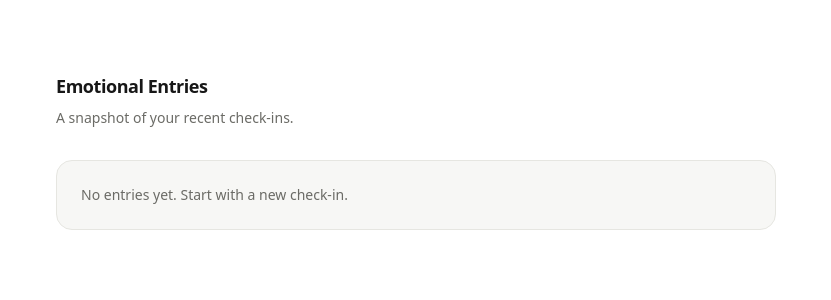
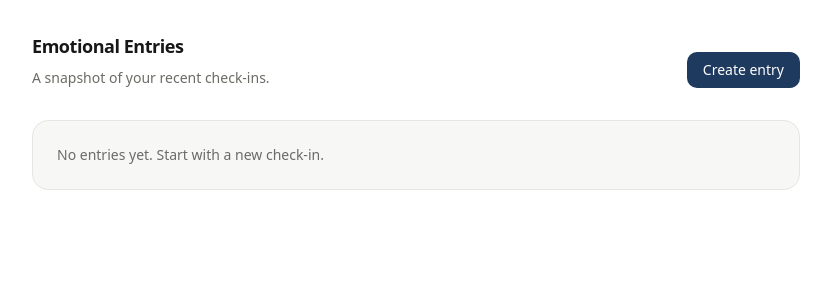
Before and after one commit to and27/emotion-trace, a Next.js app: page / in a window 1280 px wide. Shown: the top 300 px of the page, without its empty margins (224-1055 px from the left). Built offline with nearby package versions, Linux system fonts and the light colour scheme.

Commit message:
feat: add create button in entries list screen

```diff
--- a/src/ui/components/Button.tsx
+++ b/src/ui/components/Button.tsx
@@ -9,7 +9,7 @@ type ButtonProps = React.ComponentPropsWithoutRef<"button"> & {
 };
 
 const baseClassName =
-  "inline-flex items-center justify-center gap-2 rounded-md px-4 py-2 text-sm font-medium transition disabled:cursor-not-allowed disabled:opacity-50";
+  "inline-flex items-center justify-center gap-2 rounded-md px-2 md:px-4 py-2 text-sm font-medium transition disabled:cursor-not-allowed disabled:opacity-50";
 
 const variantClassName: Record<ButtonVariant, string> = {
   primary: "bg-accent text-accent-contrast",
--- a/src/ui/screens/EntriesListScreen.tsx
+++ b/src/ui/screens/EntriesListScreen.tsx
@@ -4,6 +4,8 @@ import { useEmotionalEntries } from "../hooks/useEmotionalEntries";
 import { Card } from "../components/Card";
 import { Chip } from "../components/Chip";
 import { SectionTitle } from "../components/SectionTitle";
+import { Button } from "../components/Button";
+import Link from "next/link";
 
 export function EntriesListScreen() {
   const { entries, loading } = useEmotionalEntries();
@@ -17,7 +19,7 @@ export function EntriesListScreen() {
   }
 
   return (
-    <div className="mx-auto max-w-3xl px-6 py-10">
+    <div className="mx-auto max-w-3xl">
       <div className="mb-8 flex items-end justify-between">
         <div>
           <SectionTitle as="h1" className="text-2xl">
@@ -27,6 +29,9 @@ export function EntriesListScreen() {
             A snapshot of your recent check-ins.
           </p>
         </div>
+        <Button>
+          <Link href="/create">Create entry</Link>
+        </Button>
       </div>
 
       {entries.length === 0 && (
```
Lines whose indentation alone changed are shown as unchanged.
